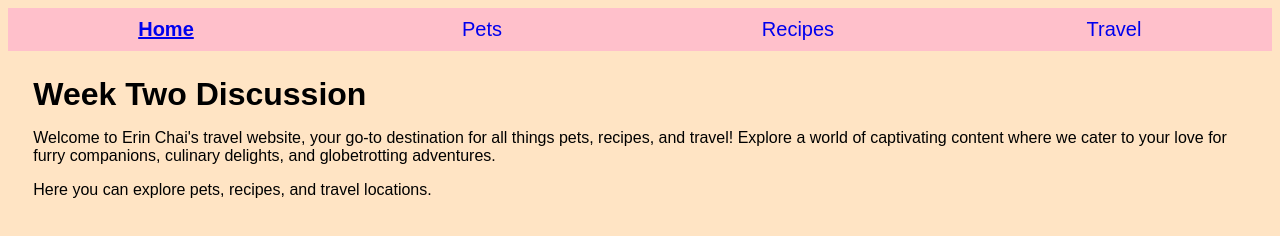
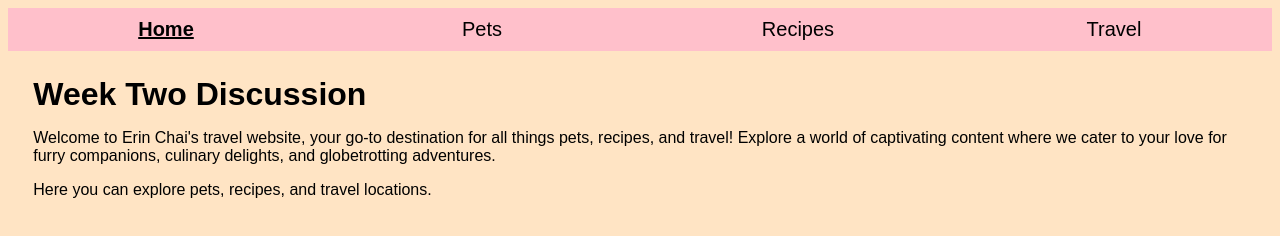
Before and after one commit to erinchai/ccp_mobile_w24, a plain HTML site: page index.html in a window 1280 px wide. Drawn offline with Linux system fonts and the light colour scheme.

Commit message:
Add files via upload

```diff
--- a/css/style.css
+++ b/css/style.css
@@ -58,6 +58,10 @@ li a:visited{
     color: black;
 }
 
+li a:link{
+    color:black;
+}
+
 body {
 
     font-family: Arial, Helvetica, sans-serif;
```
